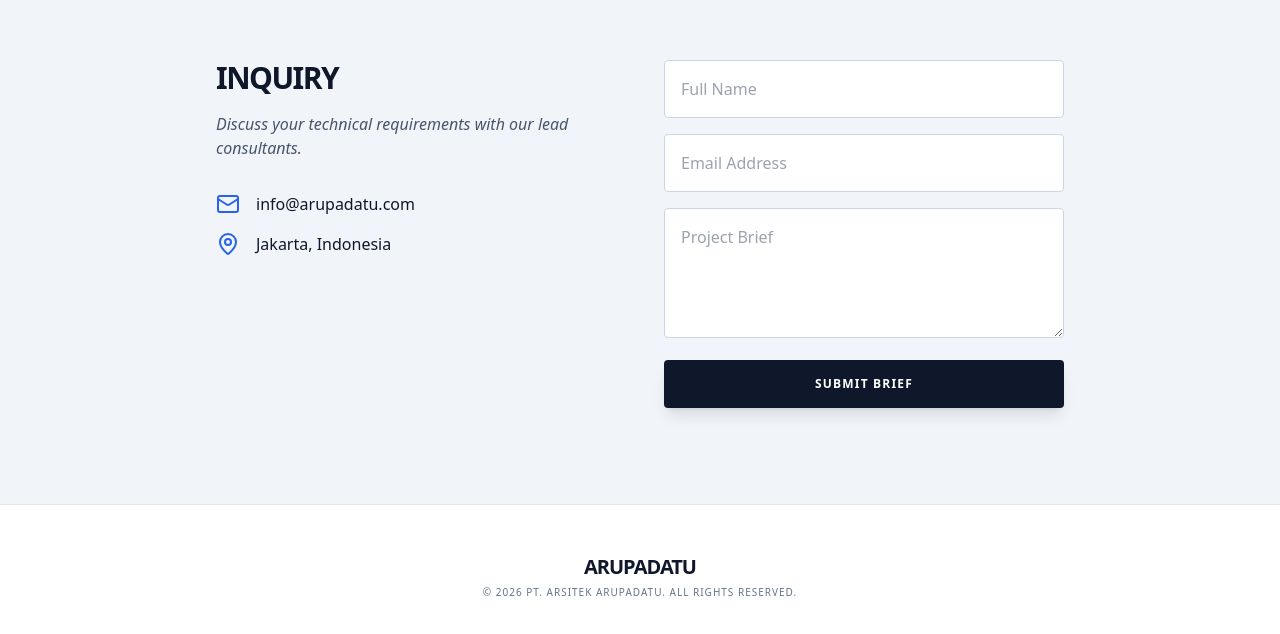
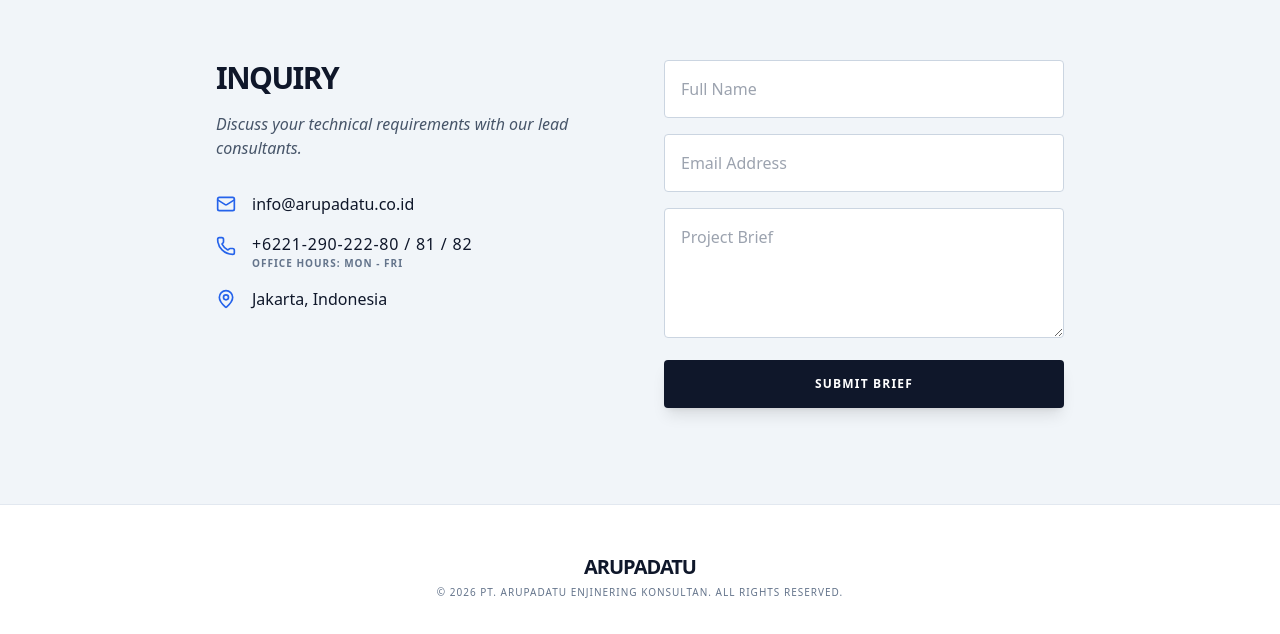
Before and after one commit to gitid/arupadatu-landing-page, a plain HTML site: page index.html in a window 1280 px wide. Shown: the part 2044-2678 px from the top of the page. Drawn offline with nearby package versions, Linux system fonts and the light colour scheme.

Commit message:
Revise index.html for content and structure updates
Updated the HTML structure and content for the Arupadatu website, including changes to the title, navigation, services, projects, and contact sections.

```diff
--- a/index.html
+++ b/index.html
@@ -3,7 +3,7 @@
 <head>
     <meta charset="UTF-8">
     <meta name="viewport" content="width=device-width, initial-scale=1.0">
-    <title>PT. Arsitek Arupadatu | Engineering & Architectural Consultants</title>
+    <title>PT Arupadatu Enjinering Konsultan | Engineering & Architectural Consultants</title>
 
     <script src="https://cdn.tailwindcss.com"></script>
 
@@ -60,10 +60,18 @@
 
     <nav class="fixed w-full z-50 bg-white/90 dark:bg-brand-darkBg/90 backdrop-blur-md border-b border-slate-200 dark:border-slate-800 transition-colors">
         <div class="max-w-7xl mx-auto px-6 py-4 flex justify-between items-center">
-            <div class="flex items-center gap-2 font-bold text-xl tracking-tighter">
-                <i data-lucide="building-2" class="text-brand-accent"></i>
-                <span>ARUPADATU</span>
-            </div>
+            <div class="flex items-center gap-3">
+    <img src="logo.svg" alt="Logo Arupadatu" class="h-12 w-auto object-contain">
+
+    <div class="flex flex-col justify-center">
+        <span class="font-bold text-lg leading-none tracking-tighter dark:text-white">
+            ARUPADATU
+        </span>
+        <span class="text-[10px] font-medium tracking-[0.15em] text-slate-500 dark:text-slate-400 uppercase mt-1">
+            Architecture • Engineering • Consultants
+        </span>
+    </div>
+</div>
 
             <div class="flex items-center gap-6">
                 <div class="hidden md:flex gap-8 text-sm font-semibold uppercase tracking-wide">
@@ -180,9 +188,23 @@
                 <h2 class="text-3xl font-bold mb-4 tracking-tighter uppercase">Inquiry</h2>
                 <p class="text-slate-600 dark:text-slate-400 mb-8 italic">Discuss your technical requirements with our lead consultants.</p>
                 <div class="space-y-4">
-                    <div class="flex items-center gap-4"><i data-lucide="mail" class="text-brand-accent"></i> <span>info@arupadatu.com</span></div>
-                    <div class="flex items-center gap-4"><i data-lucide="map-pin" class="text-brand-accent"></i> <span>Jakarta, Indonesia</span></div>
-                </div>
+                    <div class="flex items-center gap-4">
+        <i data-lucide="mail" class="text-brand-accent w-5 h-5"></i>
+        <span class="dark:text-slate-300">info@arupadatu.co.id</span>
+    </div>
+
+    <div class="flex items-start gap-4">
+        <i data-lucide="phone" class="text-brand-accent w-5 h-5 mt-1"></i>
+        <div class="flex flex-col">
+            <span class="dark:text-slate-300 tracking-wider">+6221-290-222-80 / 81 / 82</span>
+            <span class="text-[10px] text-slate-500 uppercase font-bold tracking-widest">Office Hours: Mon - Fri</span>
+        </div>
+    </div>
+
+    <div class="flex items-center gap-4">
+        <i data-lucide="map-pin" class="text-brand-accent w-5 h-5"></i>
+        <span class="dark:text-slate-300">Jakarta, Indonesia</span>
+    </div>                </div>
             </div>
 
             <form action="https://formspree.io/f/xvzdveol" method="POST" class="space-y-4 reveal" style="transition-delay: 200ms;">
@@ -197,7 +219,7 @@
     <footer class="py-12 bg-white dark:bg-brand-darkBg border-t border-slate-200 dark:border-slate-800 transition-colors">
         <div class="max-w-7xl mx-auto px-6 text-center">
             <p class="font-bold tracking-tighter text-xl mb-1">ARUPADATU</p>
-            <p class="text-slate-500 text-[10px] uppercase tracking-widest">&copy; 2026 PT. Arsitek Arupadatu. All Rights Reserved.</p>
+            <p class="text-slate-500 text-[10px] uppercase tracking-widest">&copy; 2026 PT. Arupadatu Enjinering Konsultan. All Rights Reserved.</p>
         </div>
     </footer>
 
```
